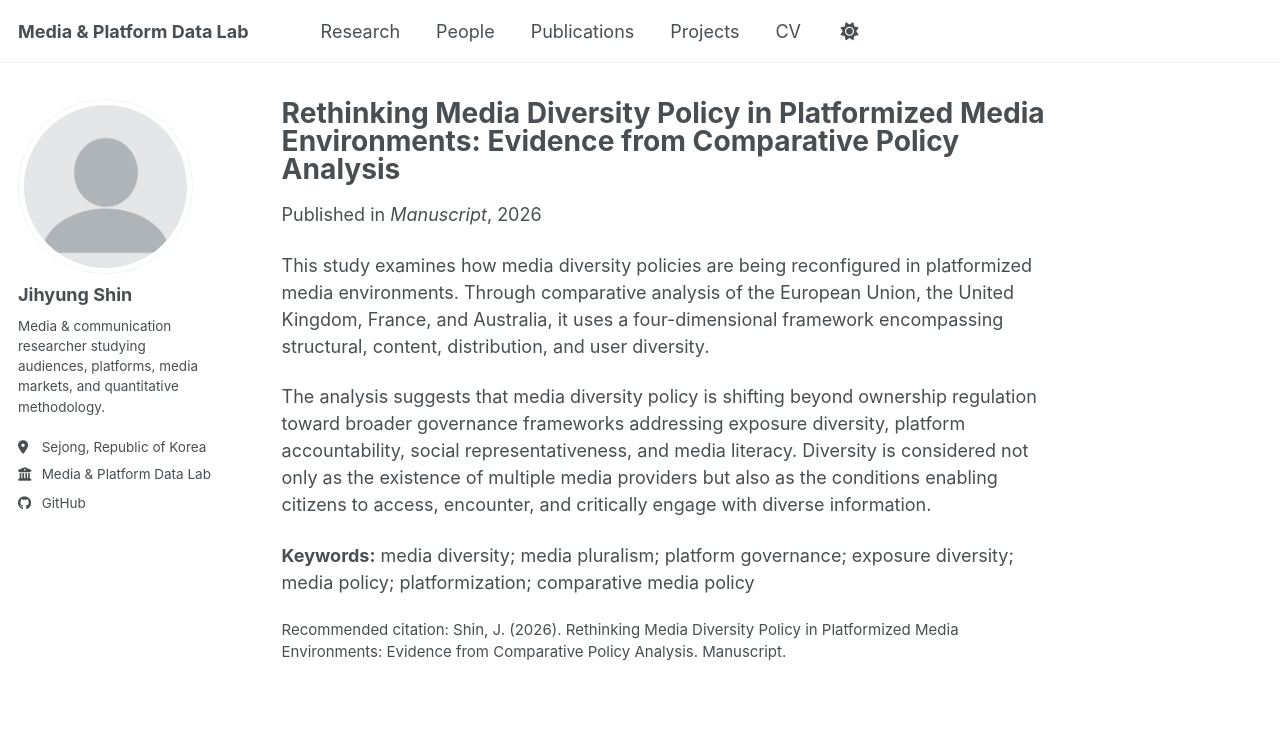
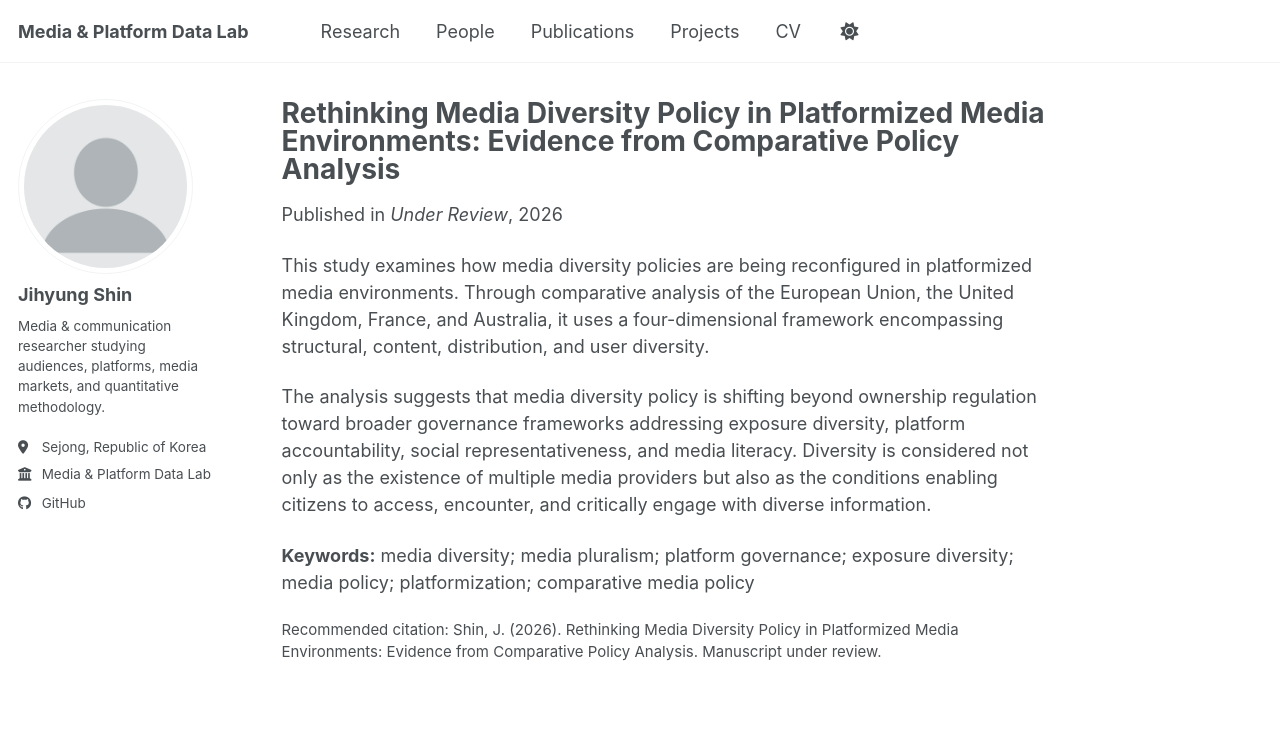
Before and after one commit to jshin4420/lab, a Jekyll site: the page built from _publications/2026-rethinking-media-diversity-policy.md, in a window 1280 px wide and 1159 px high. Shown: the top 744 px of the window. Built offline with Jekyll 4.4.1, drawn with Linux system fonts in a browser that asks for light colours; a style sheet for code colours, icons or effects is not loaded.

Commit message:
Mark manuscript as under review

```diff
--- a/_publications/2026-rethinking-media-diversity-policy.md
+++ b/_publications/2026-rethinking-media-diversity-policy.md
@@ -4,9 +4,9 @@ collection: publications
 category: manuscripts
 permalink: /publication/rethinking-media-diversity-policy
 date: 2026-01-01
-venue: "Manuscript"
+venue: "Under Review"
 excerpt: "A comparative analysis of how media diversity policy is being reconfigured in platformized media environments."
-citation: "Shin, J. (2026). Rethinking Media Diversity Policy in Platformized Media Environments: Evidence from Comparative Policy Analysis. Manuscript."
+citation: "Shin, J. (2026). Rethinking Media Diversity Policy in Platformized Media Environments: Evidence from Comparative Policy Analysis. Manuscript under review."
 ---
 
 This study examines how media diversity policies are being reconfigured in platformized media environments. Through comparative analysis of the European Union, the United Kingdom, France, and Australia, it uses a four-dimensional framework encompassing structural, content, distribution, and user diversity.
```
